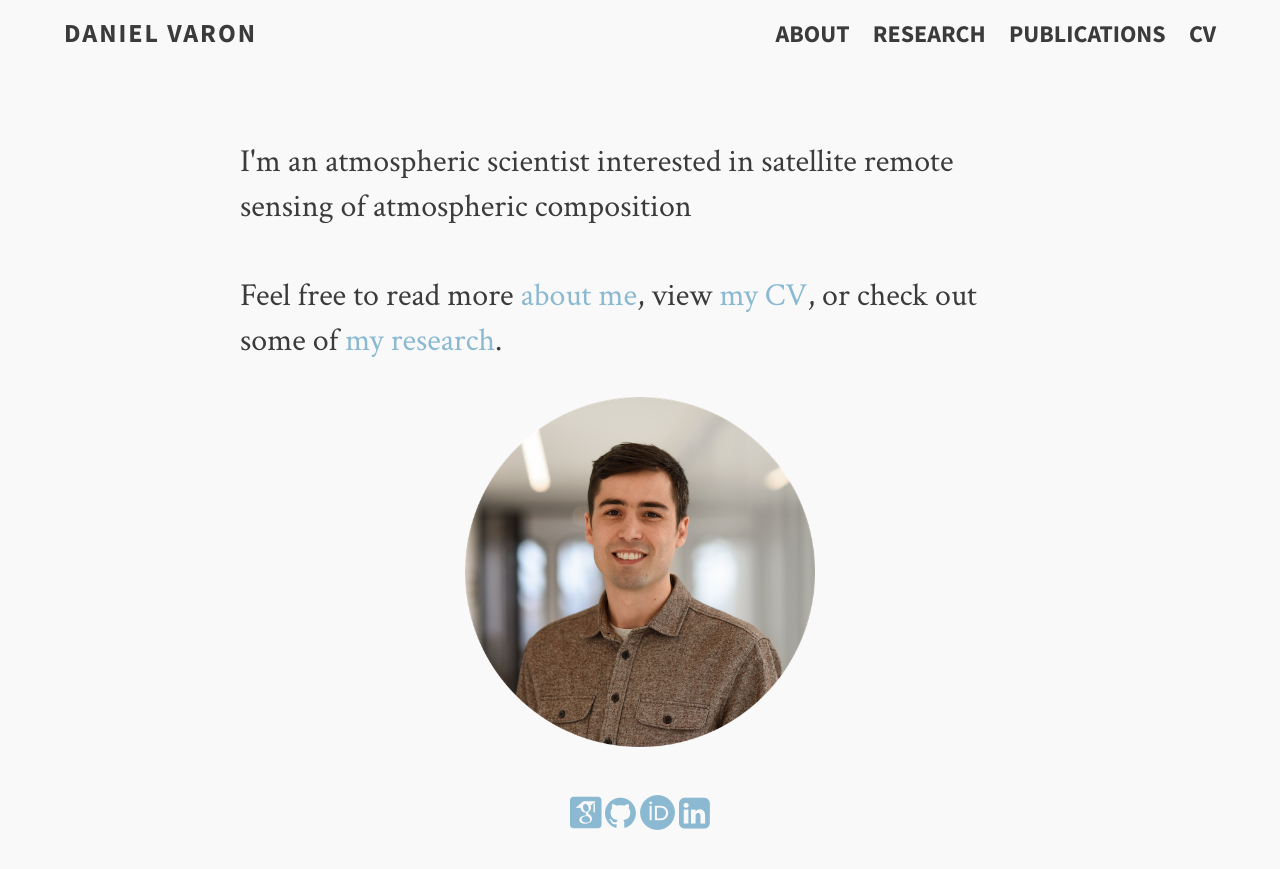
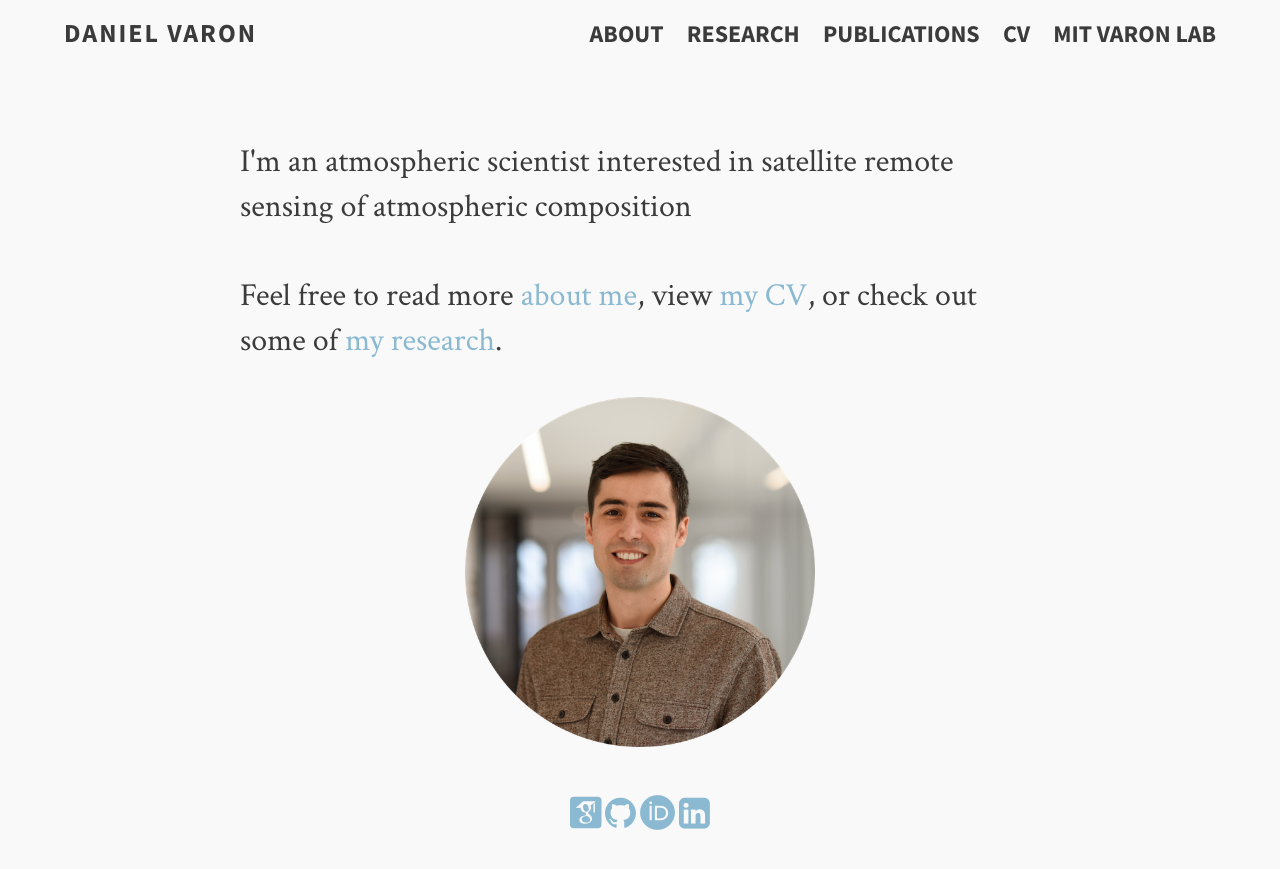
Before and after one commit to djvaron/djvaron.github.io, a Jekyll site: the page built from index.md, in a window 1280 px wide. Shown: the top 869 px of the page. Built offline with Jekyll 4.4.1, drawn with Linux system fonts in a browser that asks for light colours; some web fonts are replaced.

Commit message:
add link to MIT lab site

```diff
--- a/_config.yml
+++ b/_config.yml
@@ -36,6 +36,9 @@ links:
   - title: CV
     url: /daniel_varon_cv.pdf
     external: true
+  - title: MIT Varon Lab
+    url: https://varon.mit.edu/
+    external: true
 
 # http://en.wikipedia.org/wiki/List_of_tz_database_time_zones
 timezone:    America/New_York
```
